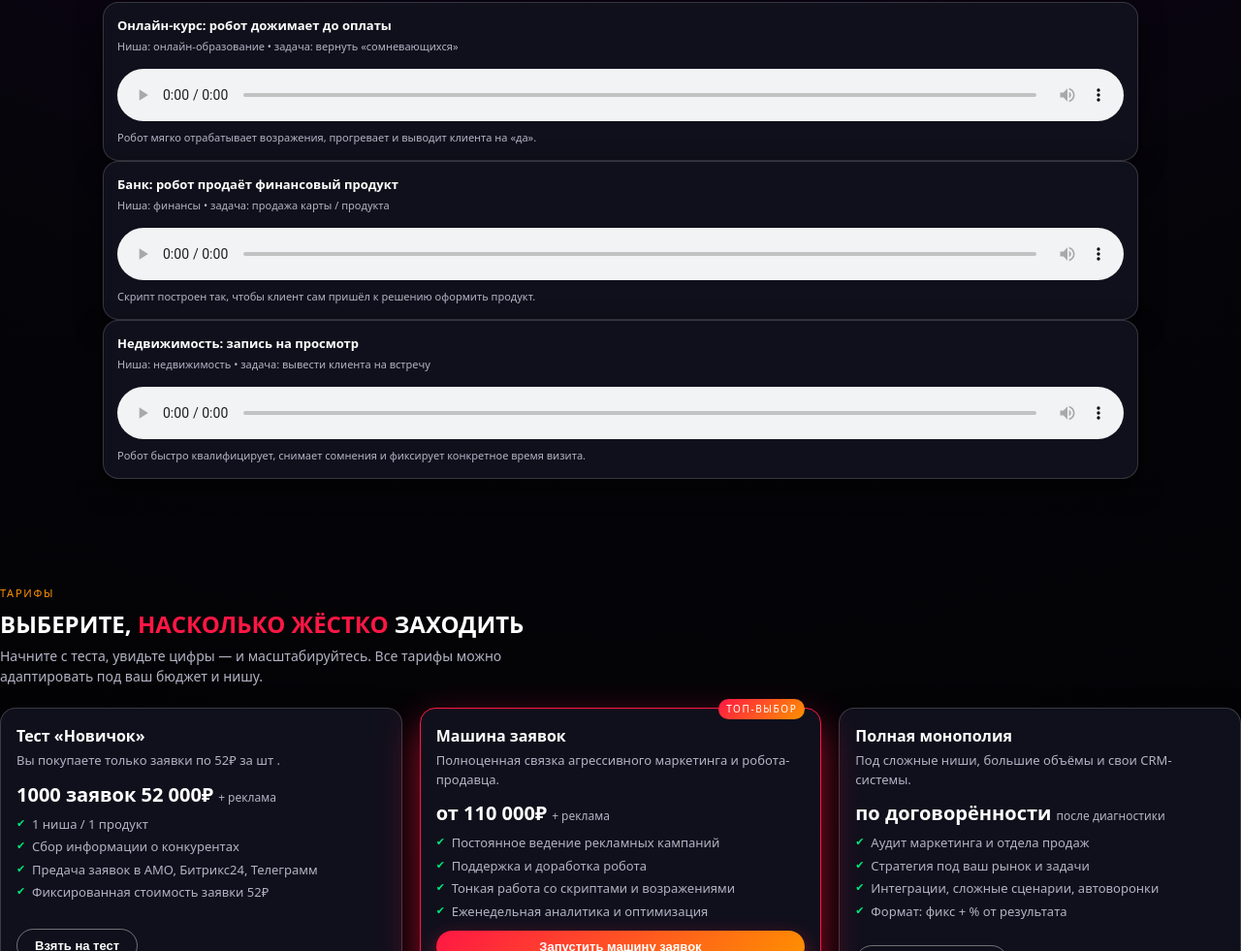
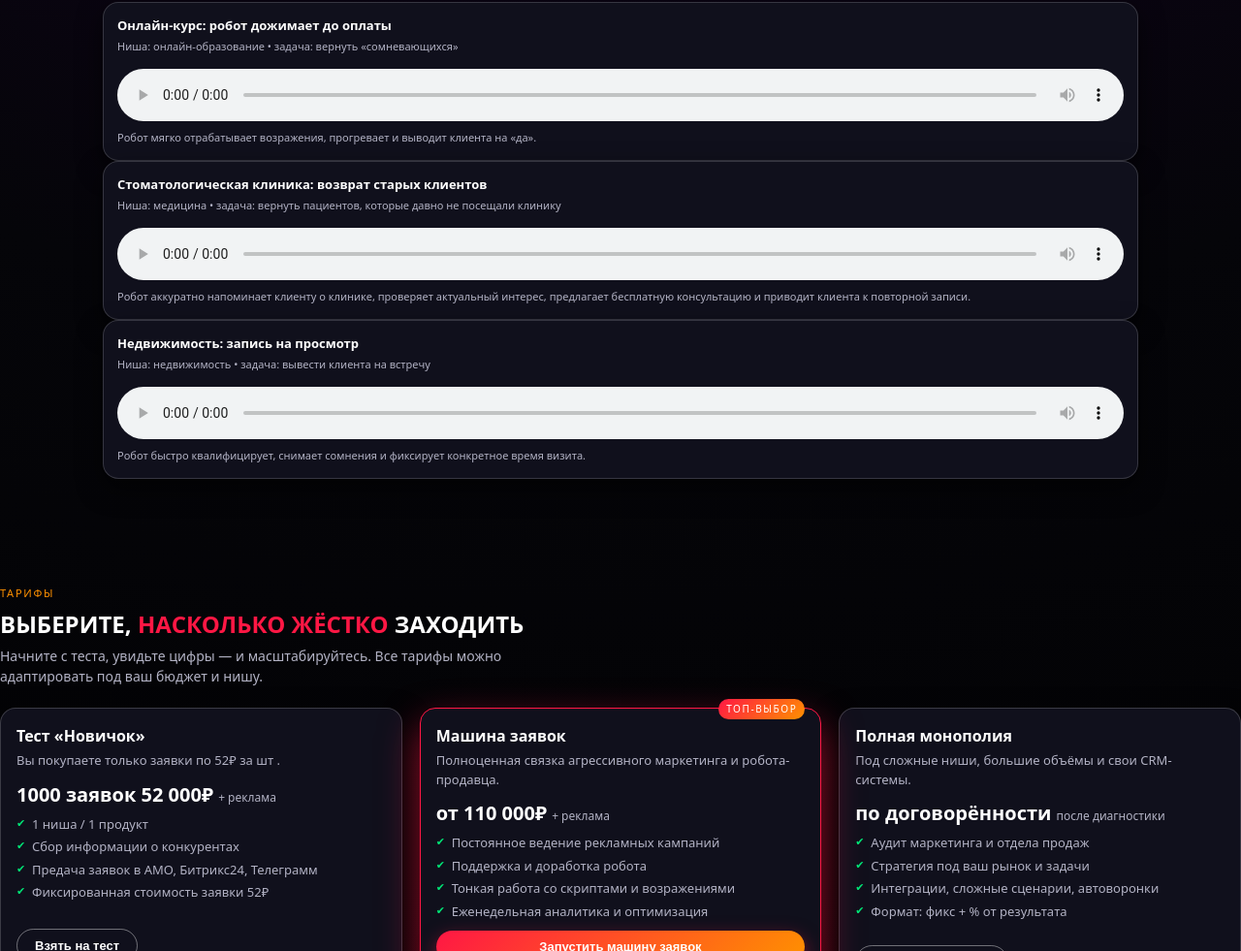
Before and after one commit to lead101robot/101-Ai, a plain HTML site: page index.html in a window 1280 px wide. Shown: the part 1165-2146 px from the top of the page at 97% size. Drawn offline with Linux system fonts and the light colour scheme.

Commit message:
Update index.html

```diff
--- a/index.html
+++ b/index.html
@@ -412,15 +412,19 @@
 </div>
 
       <div class="case">
-        <div class="case-title">Банк: робот продаёт финансовый продукт</div>
-        <div class="case-meta">Ниша: финансы • задача: продажа карты / продукта</div>
-        <audio controls>
-          <source src="audio/case-bank.mp3" type="audio/mpeg">
-        </audio>
-        <div class="case-note">
-          Скрипт построен так, чтобы клиент сам пришёл к решению оформить продукт.
-        </div>
-      </div>
+  <div class="case-title">Стоматологическая клиника: возврат старых клиентов</div>
+  <div class="case-meta">Ниша: медицина • задача: вернуть пациентов, которые давно не посещали клинику</div>
+
+  <audio controls>
+    <source src="case-6.mp3" type="audio/mpeg">
+    Ваш браузер не поддерживает аудио.
+  </audio>
+
+  <div class="case-note">
+    Робот аккуратно напоминает клиенту о клинике, проверяет актуальный интерес,
+    предлагает бесплатную консультацию и приводит клиента к повторной записи.
+  </div>
+</div>
 
       <div class="case">
         <div class="case-title">Недвижимость: запись на просмотр</div>
```
